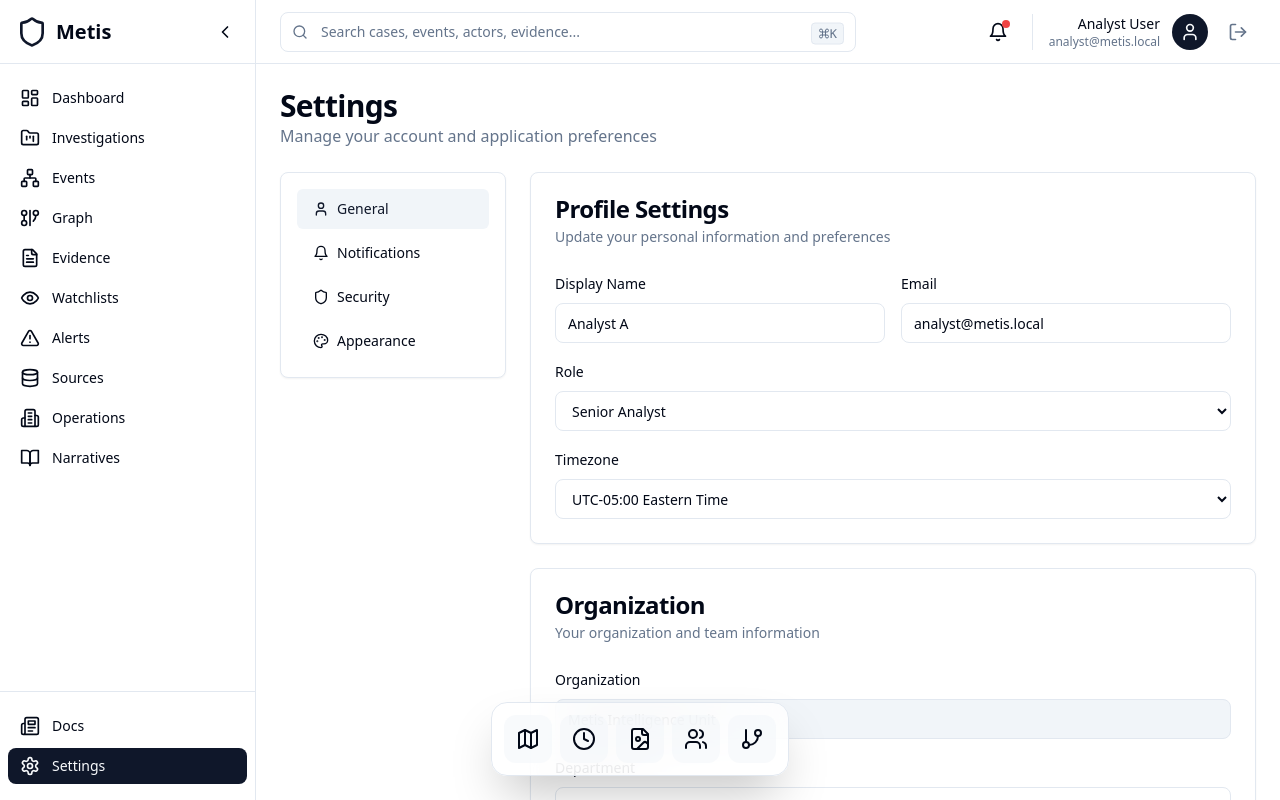
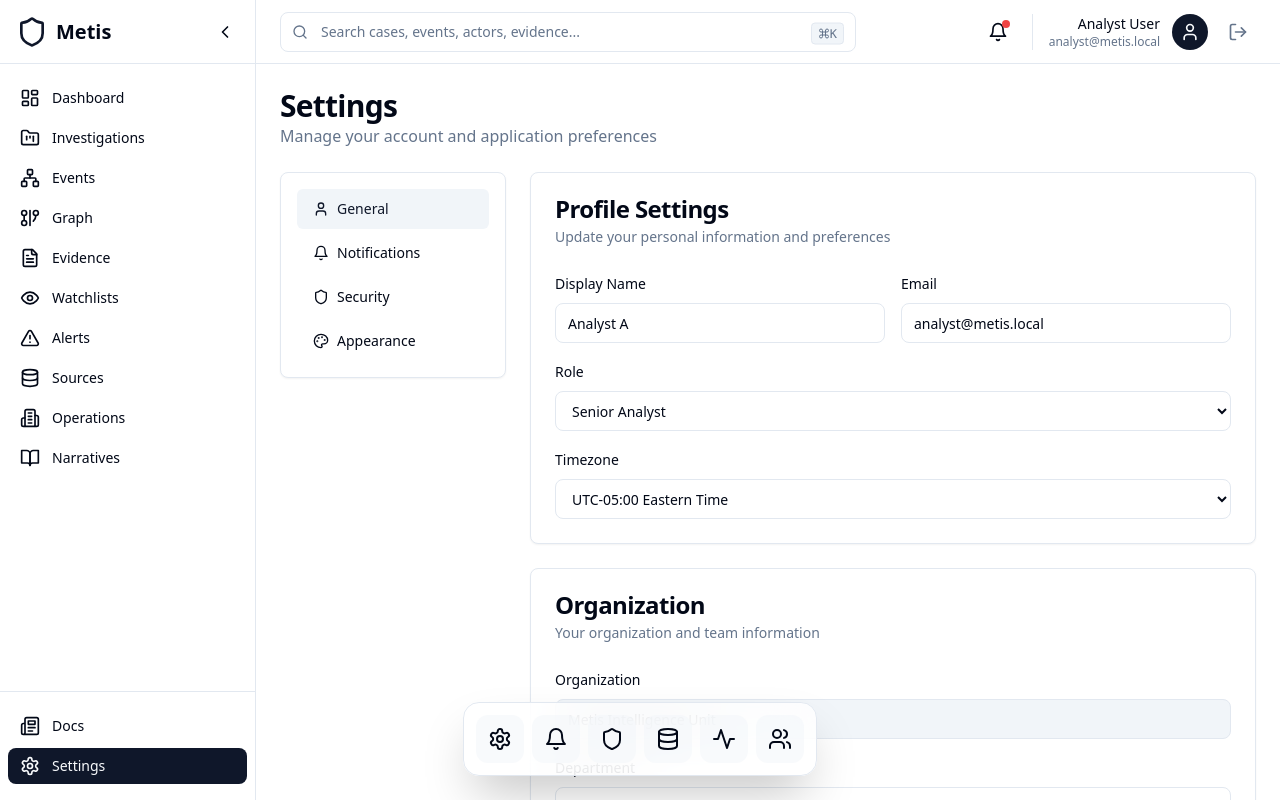
Before and after one commit to Vistiqx/Metis, a React (Vite) app in the folder frontend/: page /settings in a window 1280 px wide. Built offline with nearby package versions, Linux system fonts and the light colour scheme.

Commit message:
fix: dock bar improvements and context-specific tools

```diff
--- a/frontend/src/components/layout/Dock.tsx
+++ b/frontend/src/components/layout/Dock.tsx
@@ -9,7 +9,25 @@ import {
   Maximize2,
   Filter,
   LayoutGrid,
-  Plus
+  Plus,
+  Bell,
+  Eye,
+  AlertTriangle,
+  Play,
+  CheckCircle2,
+  Settings,
+  FileText,
+  BarChart3,
+  Trash2,
+  Download,
+  Share2,
+  RefreshCw,
+  Search,
+  List,
+  LayoutList,
+  Activity,
+  Shield,
+  Database
 } from 'lucide-react'
 import { useState } from 'react'
 
@@ -48,6 +66,46 @@ const contextItems: Record<string, DockItem[]> = {
     { icon: Clock, label: 'Timeline' },
     { icon: Users, label: 'Related' },
     { icon: GitBranch, label: 'Network' },
+  ],
+  watchlists: [
+    { icon: Plus, label: 'New Watchlist' },
+    { icon: Eye, label: 'View All' },
+    { icon: Bell, label: 'Notifications' },
+    { icon: AlertTriangle, label: 'High Priority' },
+    { icon: Filter, label: 'Filter' },
+    { icon: RefreshCw, label: 'Refresh' },
+  ],
+  alerts: [
+    { icon: CheckCircle2, label: 'Mark Read' },
+    { icon: Bell, label: 'All Alerts' },
+    { icon: AlertTriangle, label: 'Critical' },
+    { icon: Filter, label: 'Filter' },
+    { icon: Trash2, label: 'Clear All' },
+    { icon: Settings, label: 'Settings' },
+  ],
+  operations: [
+    { icon: Plus, label: 'New Task' },
+    { icon: Play, label: 'Start' },
+    { icon: CheckCircle2, label: 'Complete' },
+    { icon: Clock, label: 'Pending' },
+    { icon: Filter, label: 'Filter' },
+    { icon: Users, label: 'Assigned' },
+  ],
+  narratives: [
+    { icon: Plus, label: 'New Report' },
+    { icon: FileText, label: 'Drafts' },
+    { icon: BookMarked, label: 'Published' },
+    { icon: Share2, label: 'Share' },
+    { icon: Download, label: 'Export' },
+    { icon: Users, label: 'Collaborators' },
+  ],
+  settings: [
+    { icon: Settings, label: 'General' },
+    { icon: Bell, label: 'Notifications' },
+    { icon: Shield, label: 'Security' },
+    { icon: Database, label: 'Data' },
+    { icon: Activity, label: 'System' },
+    { icon: Users, label: 'Account' },
   ],
   default: [
     { icon: Map, label: 'Map' },
--- a/frontend/src/components/layout/WorkspaceLayout.tsx
+++ b/frontend/src/components/layout/WorkspaceLayout.tsx
@@ -32,8 +32,8 @@ export function WorkspaceLayout({
 
         {/* Workspace */}
         <div className="flex flex-1 overflow-hidden">
-          {/* Main Content */}
-          <main className="flex-1 overflow-auto p-6">
+          {/* Main Content - pb-24 adds padding for dock bar */}
+          <main className="flex-1 overflow-auto p-6 pb-24">
             {children}
           </main>
 
```
